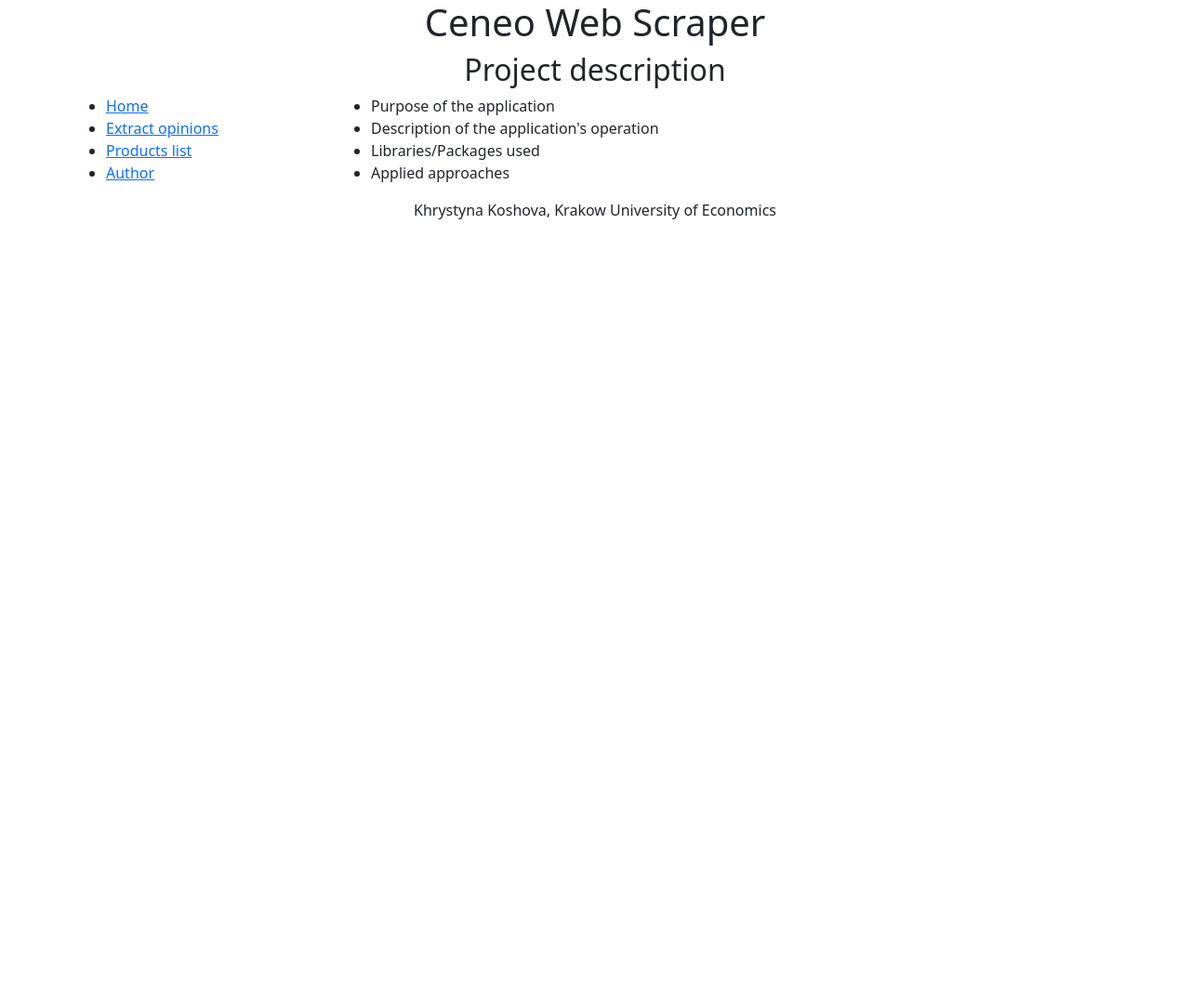
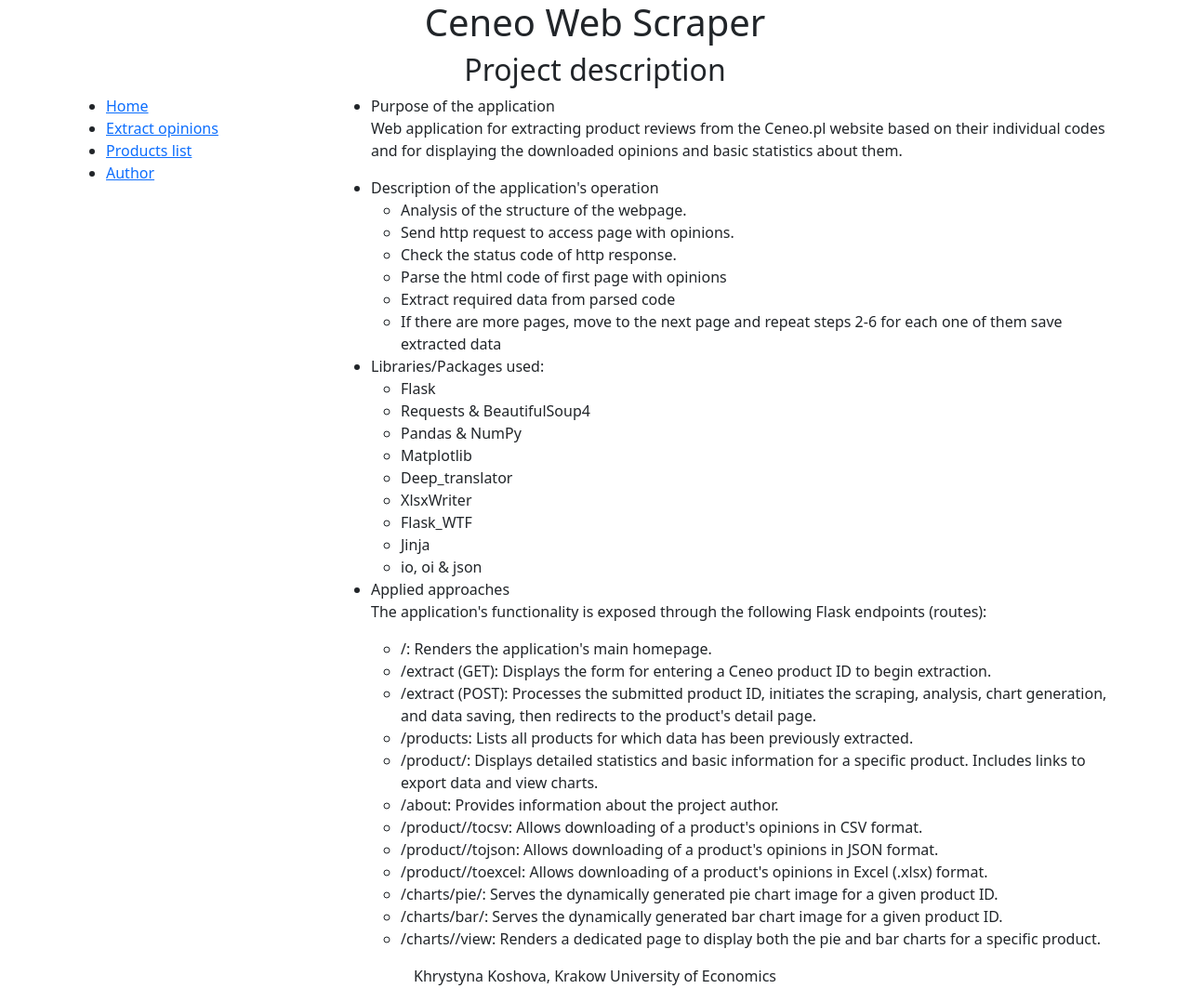
Before and after one commit to khrystyna1001/CeneoWebScraperCS11, a Flask app: page / in a window 1280 px wide. Shown: the whole page at 93% size. Before the commit the page ends 236 px from the top, so only its background shows below. Run offline with Flask 3, Linux system fonts and the light colour scheme; some libraries are stand-ins or nearby versions.

Commit message:
finished project

```diff
--- a/app/templates/index.html
+++ b/app/templates/index.html
@@ -2,9 +2,76 @@
 {% block title %}Project description{% endblock %}
 {% block content %}
 <ul>
-    <li>Purpose of the application</li>
-    <li>Description of the application's operation</li>
-    <li>Libraries/Packages used</li>
-    <li>Applied approaches</li>
+    <li>Purpose of the application
+        <p>Web application for extracting
+            product reviews from the Ceneo.pl website based on their individual codes and for
+            displaying the downloaded opinions and basic statistics about them.</p>
+    </li>
+    <li>Description of the application's operation
+        <ul>
+            <li>Analysis of the structure of the webpage.</li>
+            <li>Send http request to access page with opinions.</li>
+            <li>Check the status code of http response.</li>
+            <li>Parse the html code of first page with opinions</li>
+            <li>Extract required data from parsed code</li>
+            <li>If there are more pages, move to the next page and repeat steps 2-6 for each one of them
+                save extracted data</li>
+        </ul>
+    </li>
+    <li>Libraries/Packages used:
+        <ul>
+            <li>Flask</li>
+            <li>Requests & BeautifulSoup4</li>
+            <li>Pandas & NumPy</li>
+            <li>Matplotlib</li>
+            <li>Deep_translator</li>
+            <li>XlsxWriter</li>
+            <li>Flask_WTF</li>
+            <li>Jinja</li>
+            <li>io, oi & json</li>
+        </ul>
+    <li>Applied approaches
+        <p>
+            The application's functionality is exposed through the following Flask endpoints (routes):
+        </p>
+        <ul>
+            <li>
+                /: Renders the application's main homepage.
+            </li>
+            <li>
+                /extract (GET): Displays the form for entering a Ceneo product ID to begin extraction.
+            </li>
+            <li>
+                /extract (POST): Processes the submitted product ID, initiates the scraping, analysis, chart generation, and data saving, then redirects to the product's detail page.
+            </li>
+            <li>
+                /products: Lists all products for which data has been previously extracted.
+            </li>
+            <li>
+                /product/<product_id>: Displays detailed statistics and basic information for a specific product. Includes links to export data and view charts.
+            </li>
+            <li>
+                /about: Provides information about the project author.
+            </li>
+            <li>
+                /product/<product_id>/tocsv: Allows downloading of a product's opinions in CSV format.
+            </li>
+            <li>
+                /product/<product_id>/tojson: Allows downloading of a product's opinions in JSON format.
+            </li>
+            <li>
+                /product/<product_id>/toexcel: Allows downloading of a product's opinions in Excel (.xlsx) format.
+            </li>
+            <li>
+                /charts/pie/<product_id>: Serves the dynamically generated pie chart image for a given product ID.
+            </li>
+            <li>
+                /charts/bar/<product_id>: Serves the dynamically generated bar chart image for a given product ID.
+            </li>
+            <li>
+               /charts/<product_id>/view: Renders a dedicated page to display both the pie and bar charts for a specific product.
+            </li>
+        </ul>
+    </li>
 </ul>
 {% endblock %}
```
